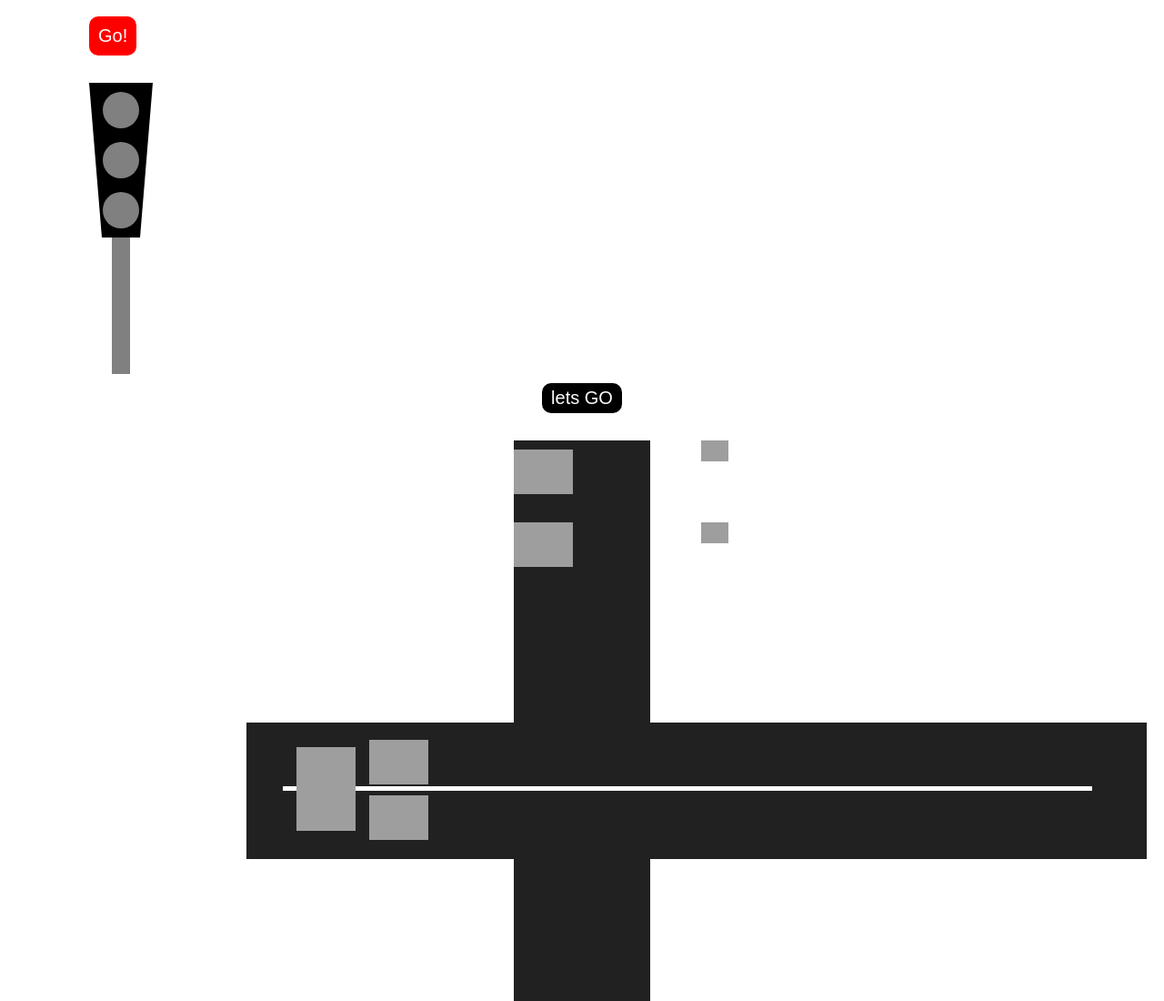
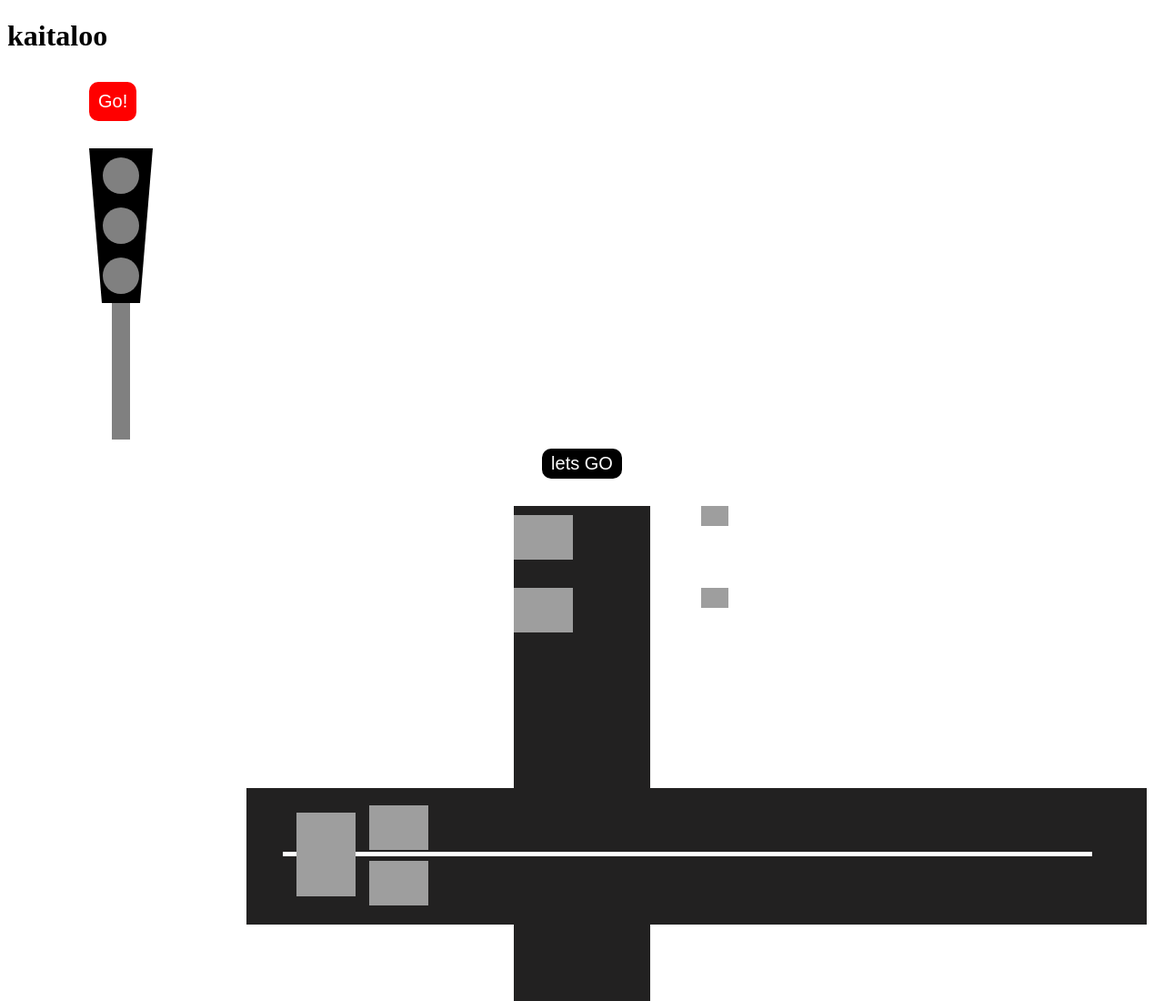
Before and after one commit to turmatova/setTimeHomework, a plain HTML site: page index.html in a window 1280 px wide. Shown: the top 1100 px of the page at 91% size. Drawn offline with Linux system fonts and the light colour scheme; grey boxes are pictures that could not be loaded.

Commit message:
kaitaloo

```diff
--- a/index.html
+++ b/index.html
@@ -7,6 +7,7 @@
     <link rel="stylesheet" href="./style.css">
 </head>
 <body>
+  <h1>kaitaloo</h1>
   <section id="hero">
     <div class="container">
       <div class="hero">
```
